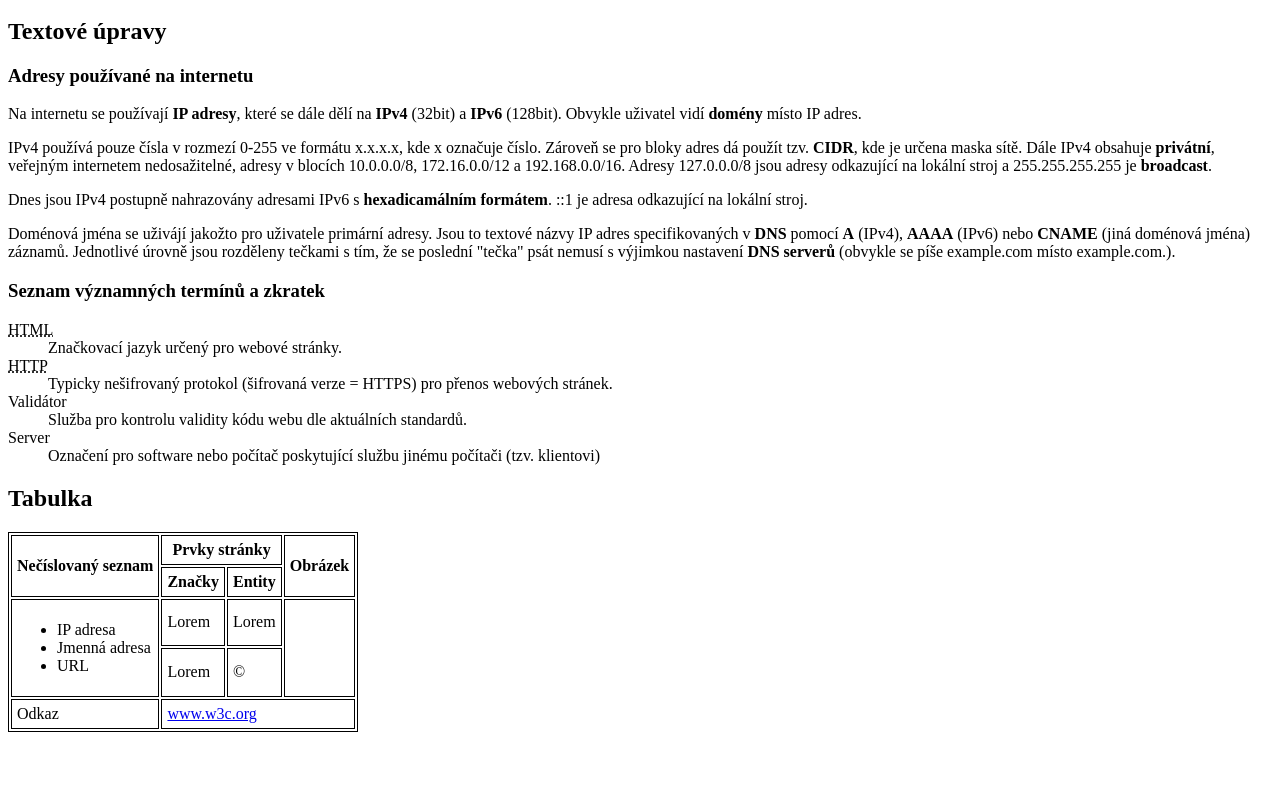
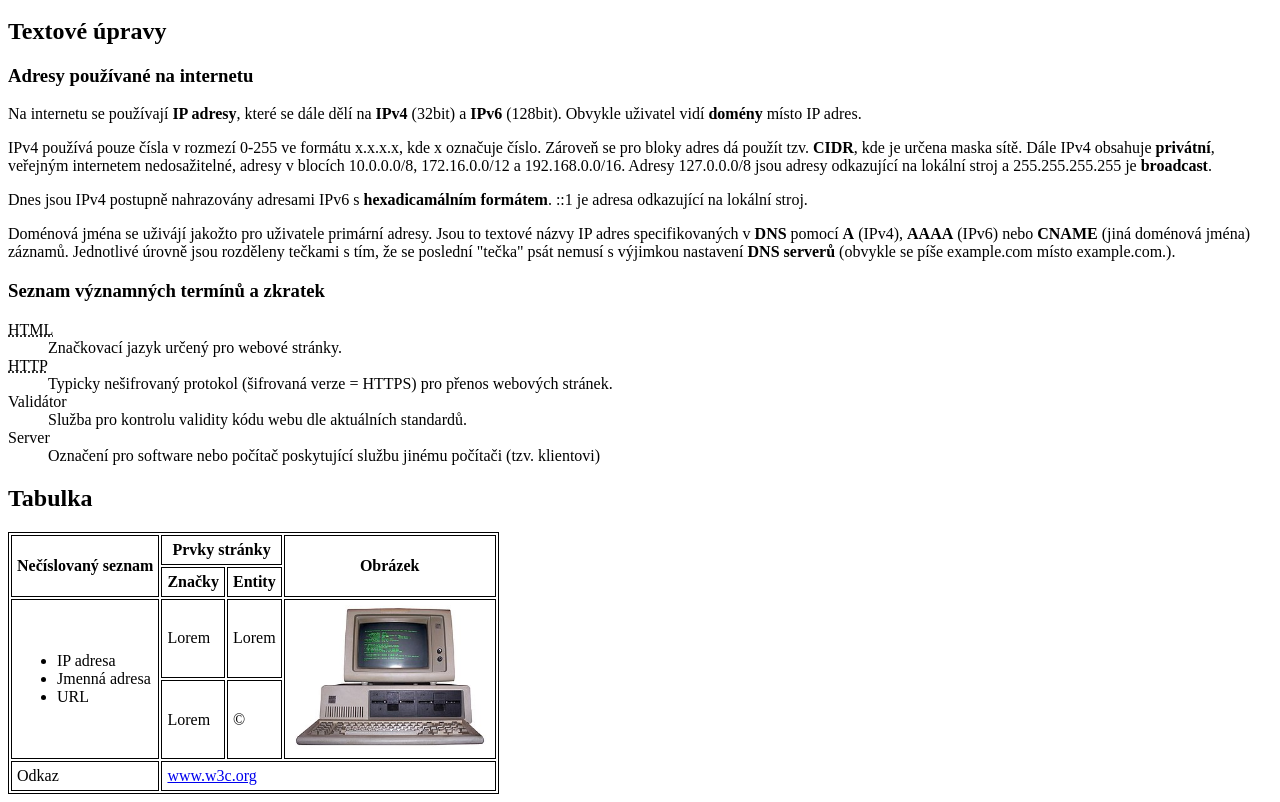
Before and after one commit to Jan1s2/pvy-priprava-proverka, a plain HTML site: page index.html in a window 1280 px wide. Shown: the part 118-920 px from the top of the page. Before the commit the page ends 858 px from the top, so only its background shows below. Drawn offline with Linux system fonts and the light colour scheme.

Commit message:
add image to table

```diff
--- a/index.html
+++ b/index.html
@@ -1,5 +1,5 @@
 <!DOCTYPE html>
-<html lang="en">
+<html lang="cs">
 <head>
     <meta charset="UTF-8">
     <meta http-equiv="X-UA-Compatible" content="IE=edge">
@@ -85,9 +85,9 @@
         <table>
             <thead>
                 <tr>
-                    <th colspan="4" rowspan="2">Nečíslovaný seznam</th>
+                    <th colspan="1" rowspan="2">Nečíslovaný seznam</th>
                     <th colspan="2">Prvky stránky</th>
-                    <th colspan="4" rowspan="2">Obrázek</th>
+                    <th rowspan="2">Obrázek</th>
                 </tr>
                 <tr>
                     <th colspan="1">Značky</th>
@@ -96,7 +96,7 @@
             </thead>
             <tbody>
                 <tr>
-                    <td colspan="4" rowspan="4">
+                    <td colspan="1" rowspan="2">
                         <ul>
                             <li>
                                 IP adresa
@@ -109,21 +109,22 @@
                             </li>
                         </ul>
                     </td>
-                    <td rowspan="2">Lorem</td>
-                    <td rowspan="2">Lorem</td>
-                    <td rowspan="4"></td>
+                    <td rowspan="1">Lorem</td>
+                    <td rowspan="1">Lorem</td>
+                    <td rowspan="2">
+                        <img src="img/pocitac.jpg" alt="pocitac" class="pc">
+                    </td>
                 </tr>
+
                 <tr>
+                    <td rowspan="1">Lorem</td>
+                    <td rowspan="1">&copy;</td>
+                </tr>
 
-                </tr>
-                <tr>
-                    <td rowspan="2">Lorem</td>
-                    <td rowspan="2">&copy;</td>
-                </tr>
             </tbody>
             <tfoot>
                 <tr>
-                    <td colspan="4">
+                    <td colspan="1">
                         Odkaz
                     </td>
                     <td colspan="3">
--- a/styles/style.css
+++ b/styles/style.css
@@ -4,3 +4,6 @@ td,th {
 table,th,td {
     border: 1px solid;
 }
+.pc {
+    width: 200px;
+}
```
